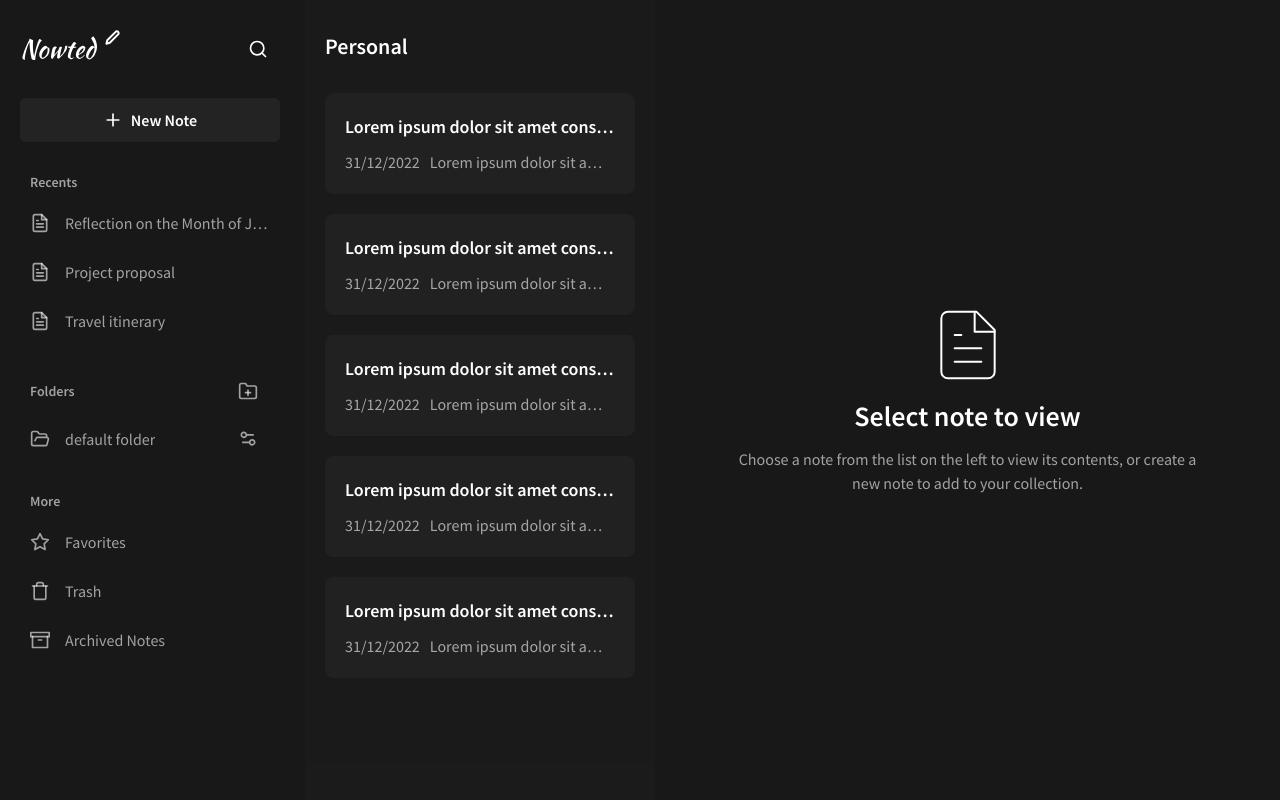
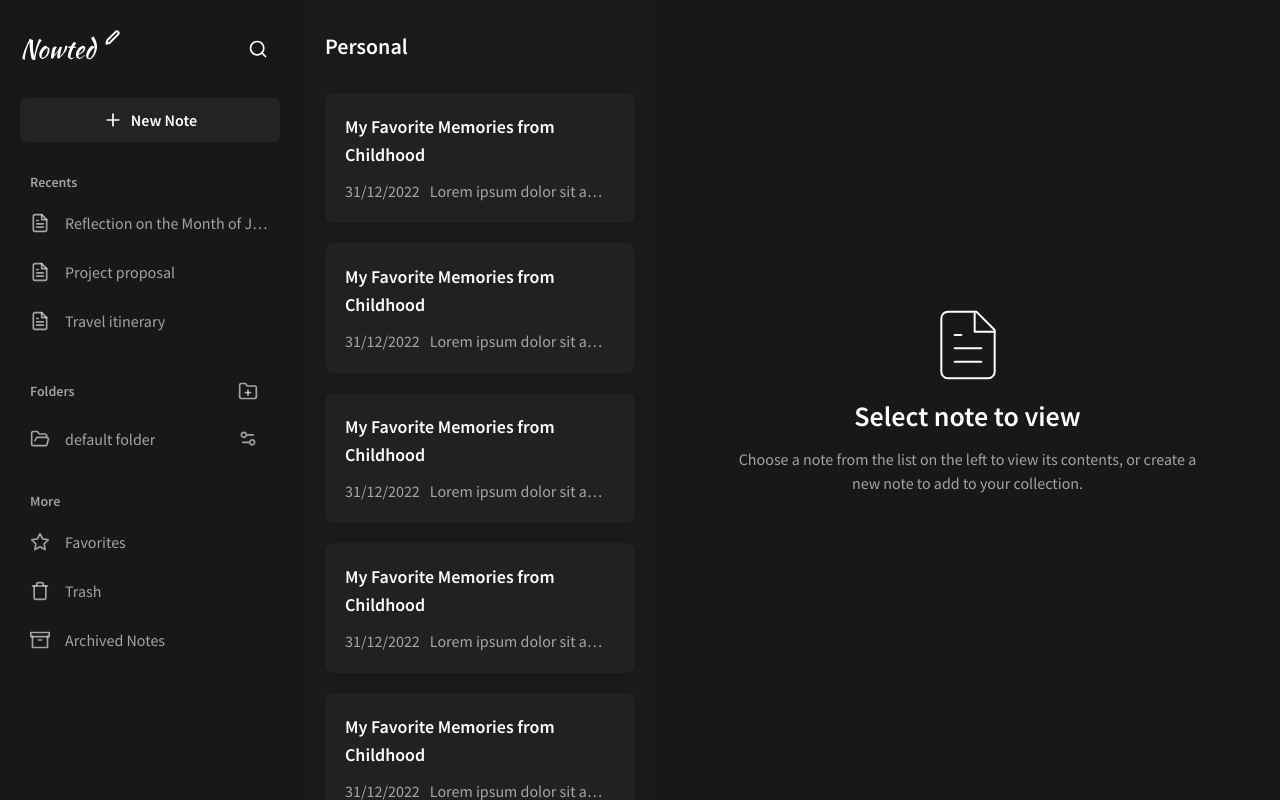
Before and after one commit to saefulbarkah/nowted-app, a Next.js app: page / in a window 1280 px wide. Built offline with nearby package versions, Linux system fonts and the light colour scheme.

Commit message:
fix: note list limit text title

```diff
--- a/src/components/NoteLists/NoteMenu.tsx
+++ b/src/components/NoteLists/NoteMenu.tsx
@@ -6,17 +6,14 @@ export const NoteMenu = () => {
     <div className="fixed top-0 left-0 bottom-0 ml-[305px] w-[350px] custom-scrollbar bg-foreColor/80">
       <div className="flex flex-col h-full my-[30px] px-[20px]">
         <h2 className="text-[22px] font-semibold">Personal</h2>
-        <div className="flex flex-col my-[30px] gap-[20px]">
+        <div className="flex flex-col pb-[30px] mt-[30px] gap-[20px]">
           {Array(5)
             .fill(null)
             .map((item, i) => (
               <Card className="bg-white/[3%] border-none hover:bg-white/[7%] transition cursor-pointer">
                 <CardContent className="p-[20px]">
-                  <h2 className="text-white truncate text-[18px] font-semibold">
-                    Lorem ipsum dolor sit amet consectetur adipisicing elit.
-                    Sequi dignissimos est qui. Ullam, nam facere id deleniti
-                    aliquam dicta reprehenderit rem perferendis pariatur quia
-                    totam, sunt voluptatum dolorem dolorum distinctio!
+                  <h2 className="text-white line-clamp-2 text-[18px] font-semibold leading-7">
+                    My Favorite Memories from Childhood
                   </h2>
                   <div className="flex gap-[10px] inactive-text mt-[10px]">
                     <p className="font-normal">31/12/2022</p>
```
